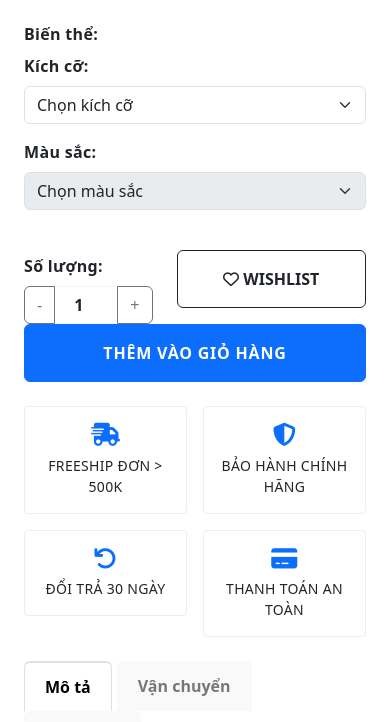
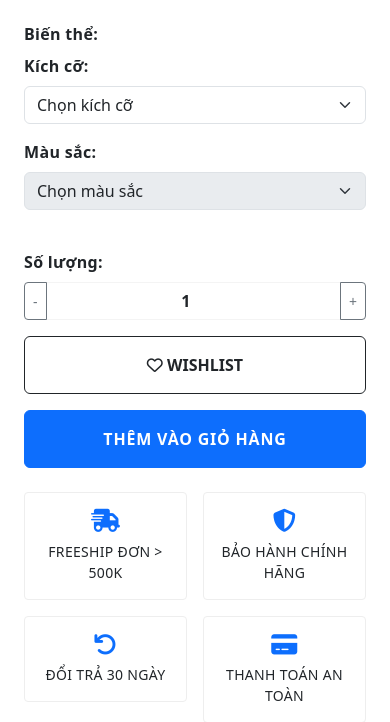
Before and after one commit to thinh20011111/Babee_Store-, a PHP site: page /index.php?controller=product&action=detail&id=1 in a window 390 px wide. Shown: the part 1359-2081 px from the top of the page. Run offline with PHP 8.4, Linux system fonts and the light colour scheme; some libraries are stand-ins or nearby versions.

Commit message:
fix responsive

```diff
--- a/views/products/detail.php
+++ b/views/products/detail.php
@@ -236,20 +236,20 @@ endif; ?>
                 <?php endif; ?>
 
                 <div class="row align-items-end mb-4">
-                    <div class="col-5 col-md-3">
+                    <div class="col-12 col-md-6">
                         <label for="quantity" class="form-label fw-bold mb-2">Số lượng:</label>
                         <div class="input-group">
-                            <button class="btn btn-outline-secondary" type="button" onclick="decreaseQuantity()">-</button>
+                            <button class="btn btn-outline-secondary btn-sm" type="button" onclick="decreaseQuantity()">-</button>
                             <input type="number" class="form-control text-center" id="quantity" name="quantity" value="1" min="1" max="<?php echo htmlspecialchars($total_stock); ?>">
-                            <button class="btn btn-outline-secondary" type="button" onclick="increaseQuantity()">+</button>
+                            <button class="btn btn-outline-secondary btn-sm" type="button" onclick="increaseQuantity()">+</button>
                         </div>
                     </div>
-                    <div class="col-7 col-md-4 mb-3 mb-md-0">
+                    <div class="col-12 col-md-6 mt-3 mt-md-0">
                         <button type="button" class="btn btn-outline-dark w-100 py-3 fw-bold">
                             <i class="far fa-heart"></i> WISHLIST
                         </button>
                     </div>
-                    <div class="col-12 col-md-5">
+                    <div class="col-12 mt-3">
                         <button type="submit" class="btn btn-primary w-100 py-3 fw-bold">
                             THÊM VÀO GIỎ HÀNG
                         </button>
@@ -470,12 +470,6 @@ endif; ?>
 }
 .product-image-container img:hover {
     opacity: 0.9;
-}
-.quantity-selector input {
-    max-width: 80px;
-}
-.quantity-selector .btn {
-    width: 40px;
 }
 </style>
 
```
